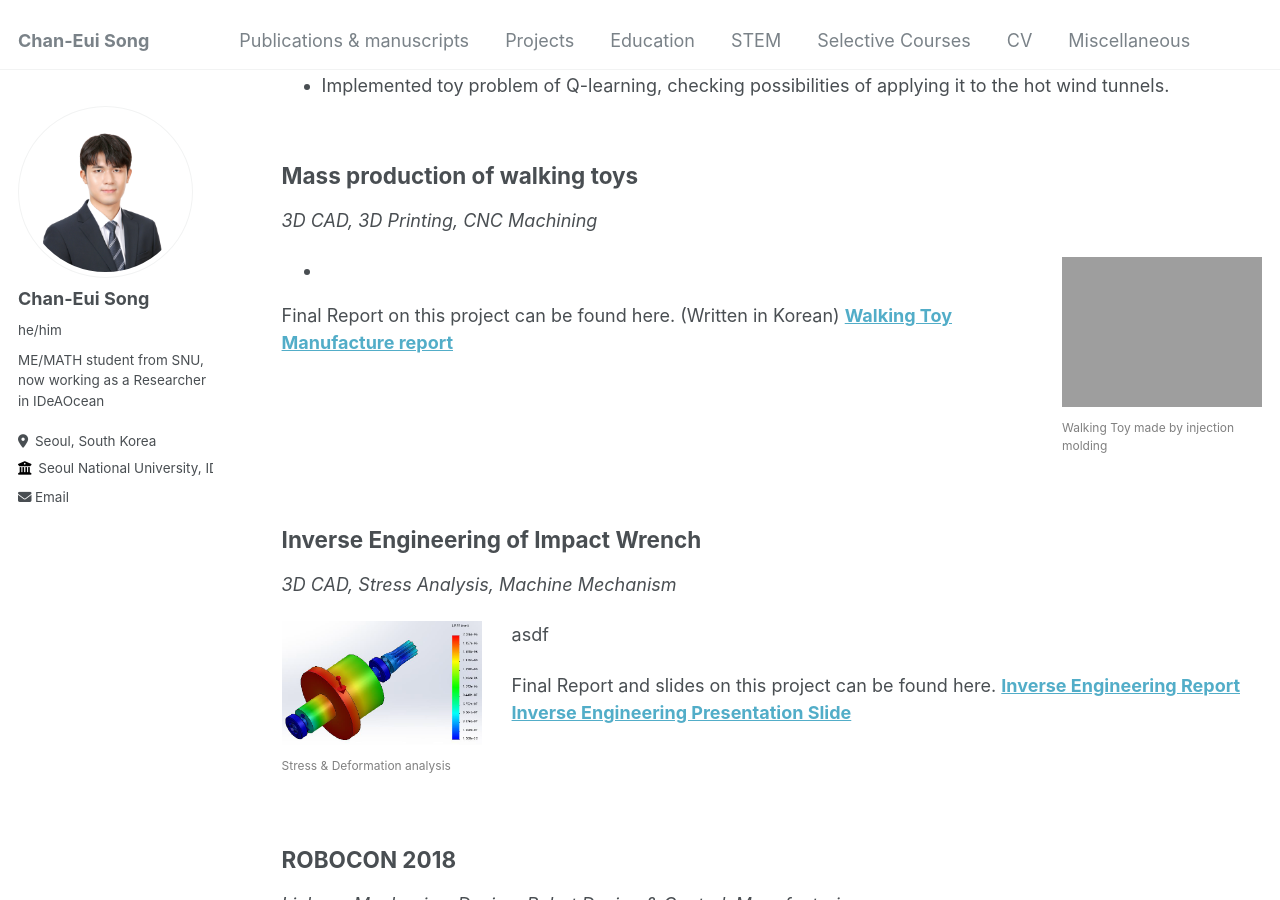
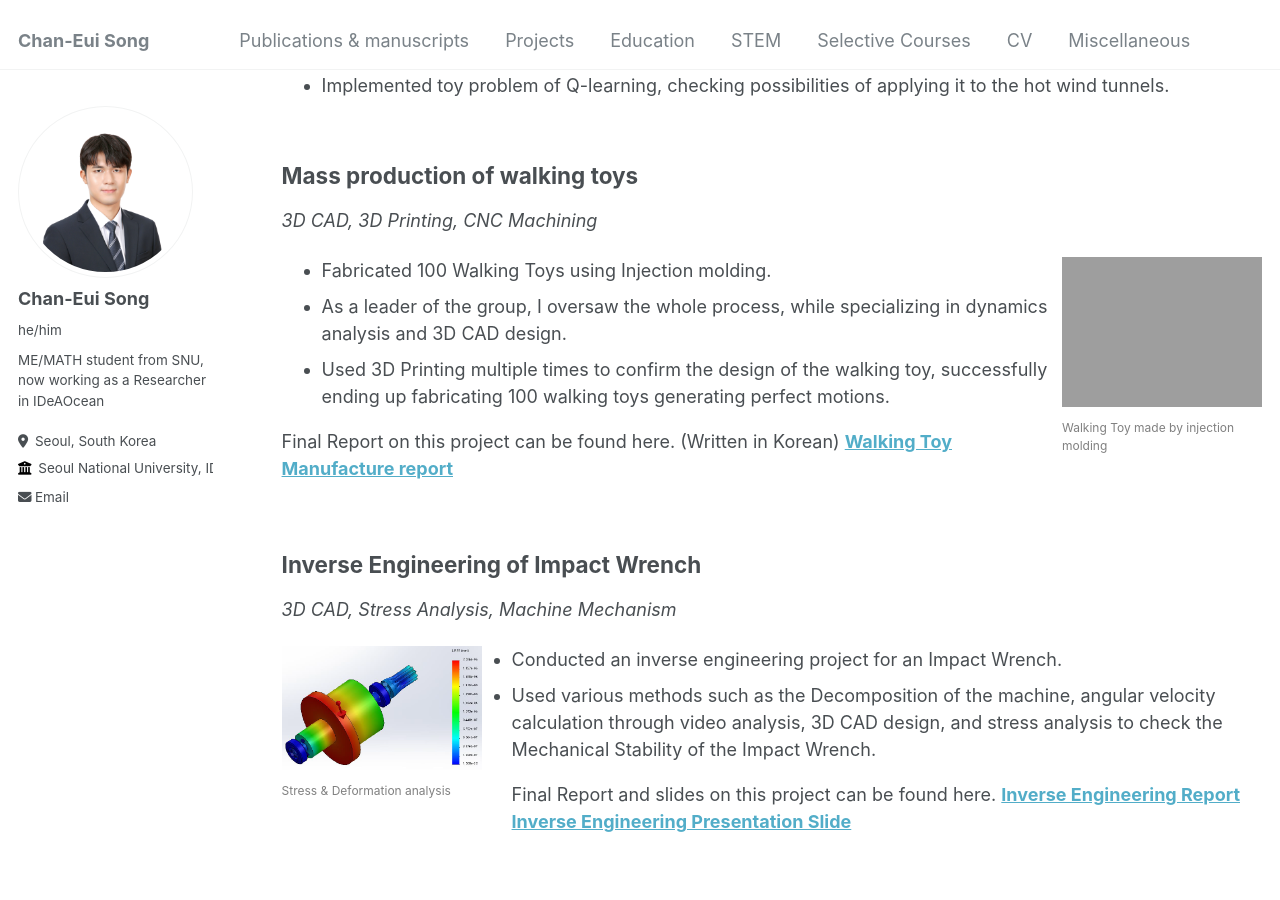
Before and after one commit to cksdml1014/chanisong, a Jekyll site: the page built from _pages/Projects.md, in a window 1280 px wide and 900 px high, scrolled down 3753 px. Built offline with Jekyll 4.4.1, drawn with Linux system fonts in a browser that asks for light colours; some of the changed text lies outside the part shown.

Commit message:
Update Projects.md

```diff
--- a/_pages/Projects.md
+++ b/_pages/Projects.md
@@ -31,7 +31,7 @@ You can also try out METHEUS v1.0 from **[here](https://www.metheus.ai/)**
 - 10x Coffee Machine is a Customizable Coffee Machine Based on Face Recognition.
 - Using a comprehensive combination of mechatronics, vision, communication, and manufacturing, we made a neat coffee machine that tailors each individual's favorite beverage.
 - We've won the **Mechatronics Excellence Award** with High-quality product and proven its Commercial potential.
-- As a leader of the group, I've managed the whole process, along with specializing in the mechatronics part to control motors and design the system.
+- As a leader of the group, I oversaw the whole process, while specializing in the mechatronics part to control motors and design the system.
 
 You can check a more detailed introduction of the project here **[10x Coffee Machine Presentation](https://cksdml1014.github.io/chanisong/files/231222_Final Presentation_v2.pdf)**
 <div style="clear: both;"></div>
@@ -136,8 +136,9 @@ Detailed information on this research can be found here. (Written in Korean) **[
     <p style="font-size: 12px; color: gray;"> Walking Toy made by injection molding</p>
 </div>
 
--
-
+- Fabricated 100 Walking Toys using Injection molding.
+- As a leader of the group,  I oversaw the whole process, while specializing in dynamics analysis and 3D CAD design.
+- Used 3D Printing multiple times to confirm the design of the walking toy, successfully ending up fabricating 100 walking toys generating perfect motions.
 
 Final Report on this project can be found here. (Written in Korean) **[Walking Toy Manufacture report](https://cksdml1014.github.io/chanisong/files/4조_관악산타_레포트1_merged.pdf)**
 <div style="clear: both;"></div>
@@ -147,7 +148,9 @@ Final Report on this project can be found here. (Written in Korean) **[Walking T
     <img src="https://cksdml1014.github.io/chanisong/images/inverseengineering.png" alt="Hi! I'm Chani!" style="width: 100%;">
     <p style="font-size: 12px; color: gray;">  Stress & Deformation analysis</p>
 </div>
-asdf
+
+- Conducted an inverse engineering project for an Impact Wrench.
+- Used various methods such as the Decomposition of the machine, angular velocity calculation through video analysis, 3D CAD design, and stress analysis to check the Mechanical Stability of the Impact Wrench.
 
 Final Report and slides on this project can be found here. **[Inverse Engineering Report](https://cksdml1014.github.io/chanisong/files/MPD Team 6 Final Report.pdf)** **[Inverse Engineering Presentation Slide](https://cksdml1014.github.io/chanisong/files/[MPD]Final Presentation Slides(Team6).pdf)**
 <div style="clear: both;"></div>
```
